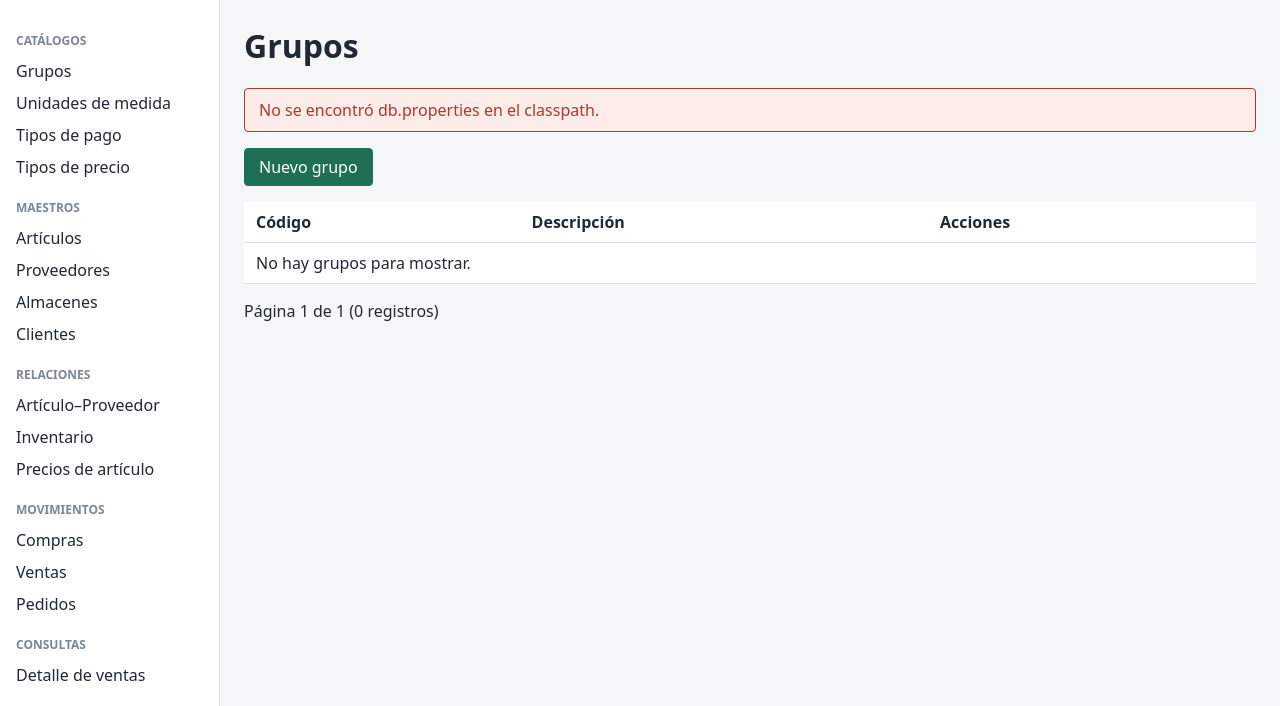
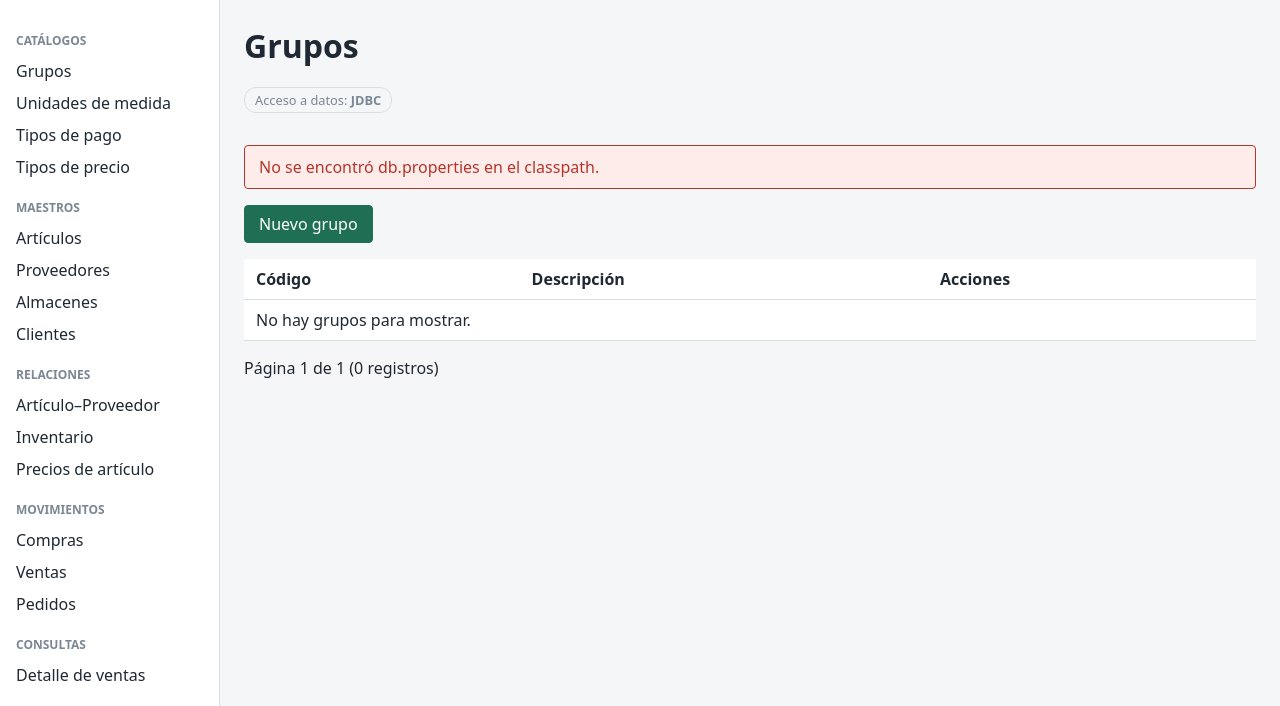
Before and after one commit to DanielmaboIUD/mercaFacil, a Java web app: page /grupos in a window 1280 px wide. Shown: the part 55-761 px from the top of the page. Run offline with Tomcat 11, a stand-in JSP engine, Linux system fonts and the light colour scheme; data that the repository does not hold is empty.

Commit message:
Muestra en cada pantalla si usa JPA o JDBC

```diff
--- a/src/main/java/co/iudigital/mercafacil/web/ClienteServlet.java
+++ b/src/main/java/co/iudigital/mercafacil/web/ClienteServlet.java
@@ -130,6 +130,7 @@ public class ClienteServlet extends HttpServlet {
         request.setAttribute("paginacion", paginacion);
         request.setAttribute("q", filtro);
         request.setAttribute("error", error);
+        request.setAttribute(AccesoDatos.ATRIBUTO, AccesoDatos.de(dao));
         request.getRequestDispatcher(LISTA).forward(request, response);
     }
 
@@ -139,6 +140,7 @@ public class ClienteServlet extends HttpServlet {
         request.setAttribute("cliente", cliente);
         request.setAttribute("esNuevo", esNuevo);
         request.setAttribute("error", error);
+        request.setAttribute(AccesoDatos.ATRIBUTO, AccesoDatos.de(dao));
         request.getRequestDispatcher(FORMULARIO).forward(request, response);
     }
 
--- a/src/main/webapp/WEB-INF/jsp/layout/header.jspf
+++ b/src/main/webapp/WEB-INF/jsp/layout/header.jspf
@@ -36,6 +36,13 @@
     </nav>
     <main class="contenido">
         <h1><c:out value="${titulo}" /></h1>
+        <%-- Solo en pantallas que llegan desde un servlet; sin atributo, el servlet usa JDBC. --%>
+        <c:if test="${not empty requestScope['jakarta.servlet.forward.servlet_path']}">
+            <c:set var="tecnologia" value="${empty accesoDatos ? 'JDBC' : accesoDatos}" />
+            <p class="acceso-datos ${tecnologia == 'JDBC' ? 'jdbc' : 'jpa'}">
+                Acceso a datos: <strong><c:out value="${tecnologia}" /></strong>
+            </p>
+        </c:if>
         <c:if test="${not empty sessionScope.flashExito}">
             <p class="exito"><c:out value="${sessionScope.flashExito}" /></p>
             <c:remove var="flashExito" scope="session" />
--- a/src/main/webapp/css/estilos.css
+++ b/src/main/webapp/css/estilos.css
@@ -41,6 +41,17 @@ body {
 
 .contenido { flex: 1; min-width: 0; padding: 24px; }
 .contenido h1 { margin-top: 0; }
+
+.acceso-datos {
+    display: inline-block;
+    margin: -8px 0 16px;
+    padding: 3px 10px;
+    font-size: .8rem;
+    border: 1px solid;
+    border-radius: 12px;
+}
+.acceso-datos.jdbc { color: var(--tenue); border-color: var(--borde); }
+.acceso-datos.jpa { color: var(--primario); background: var(--exito-fondo); border-color: var(--primario); }
 
 .alerta {
     padding: 10px 14px;
```
Also changed, not shown: src/main/java/co/iudigital/mercafacil/web/AccesoDatos.java (added, +15 -0 lines), README.md.
